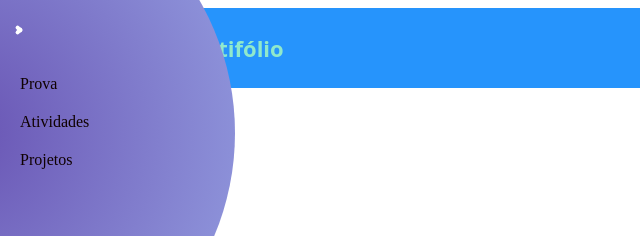
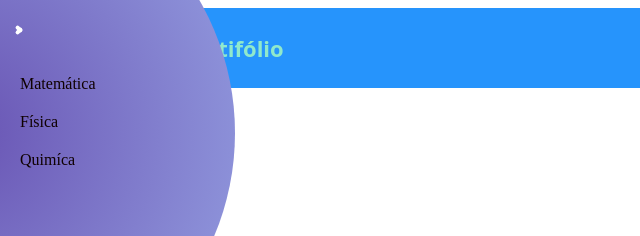
Before and after one commit to coquettes/PortifolioDisciplinas, a plain HTML site: page index.html in a window 1280 px wide. Both pictures are taken after a click on the element 30 px from the left and 37 px from the top of the page. Shown: the top 236 px of the page, 0-640 px from the left. Drawn offline with Linux system fonts and the light colour scheme.

Commit message:
asdasdas

```diff
--- a/index.html
+++ b/index.html
@@ -20,9 +20,9 @@
 
 
 <ul class="nav" id="nav">
-    <li><a href="#">Prova</a></li>
-    <li><a href="#">Atividades</a></li>
-    <li><a href="#">Projetos</a></li>
+    <li><a href="#">Matemática</a></li>
+    <li><a href="#">Física</a></li>
+    <li><a href="#">Quimíca</a></li>
 
 
 </ul>
```
